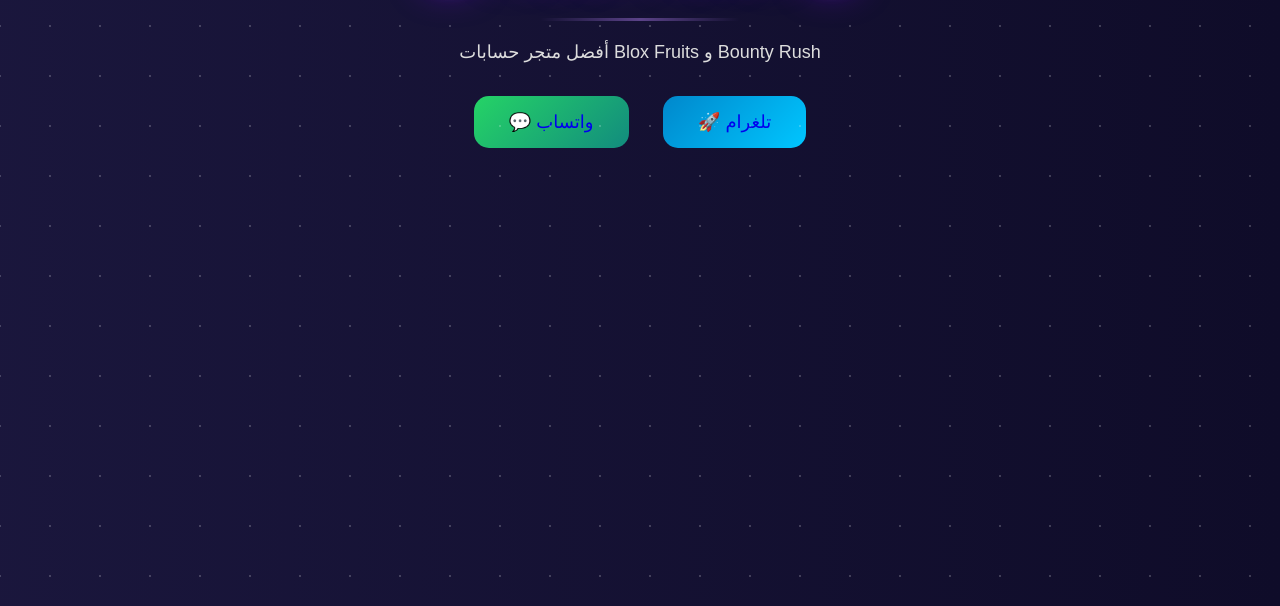
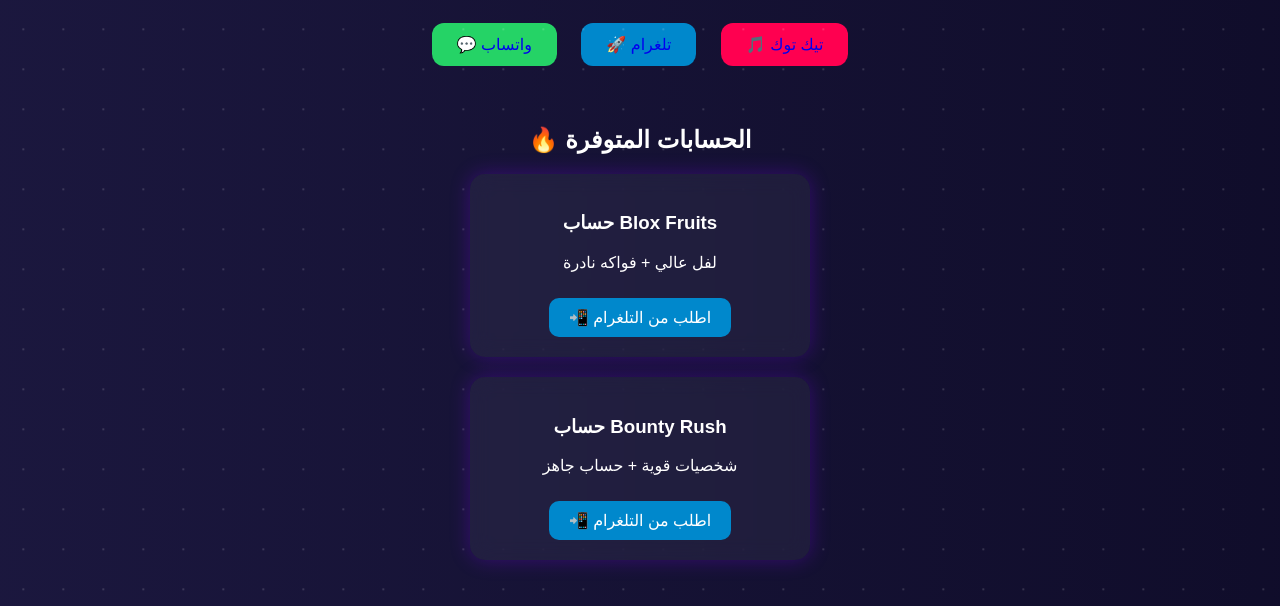
Before and after one commit to hadihsm4-spec/realm-store, a plain HTML site: page index.html in a window 1280 px wide. Shown: the part 194-800 px from the top of the page. Drawn offline with Linux system fonts and the light colour scheme.

Commit message:
index.html

```diff
--- a/index.html
+++ b/index.html
@@ -11,13 +11,11 @@
   font-family: Arial;
   color: white;
   text-align: center;
-  overflow: hidden;
   background: linear-gradient(270deg, #0f0c29, #302b63, #24243e);
   background-size: 600% 600%;
-  animation: bgMove 10s ease infinite;
+  animation: bgMove 12s ease infinite;
 }
 
-/* حركة الخلفية */
 @keyframes bgMove {
   0% {background-position: 0% 50%;}
   50% {background-position: 100% 50%;}
@@ -30,9 +28,9 @@
   width: 100%;
   height: 100%;
   background: radial-gradient(white 1px, transparent 1px);
-  background-size: 50px 50px;
-  animation: moveStars 40s linear infinite;
-  opacity: 0.2;
+  background-size: 40px 40px;
+  animation: moveStars 60s linear infinite;
+  opacity: 0.15;
 }
 
 @keyframes moveStars {
@@ -42,68 +40,66 @@
 
 /* محتوى */
 .container {
-  margin-top: 120px;
-  animation: fadeIn 2s ease;
-}
-
-@keyframes fadeIn {
-  from {opacity: 0; transform: translateY(30px);}
-  to {opacity: 1; transform: translateY(0);}
+  margin-top: 80px;
 }
 
 h1 {
   font-size: 50px;
   color: #bb86fc;
-  text-shadow: 0 0 20px #bb86fc, 0 0 40px #7a00ff;
-}
-
-p {
-  font-size: 18px;
-  color: #ddd;
+  text-shadow: 0 0 25px #bb86fc;
 }
 
 /* أزرار */
 .btn {
   display: inline-block;
-  margin: 15px;
-  padding: 15px 35px;
-  border-radius: 15px;
-  font-size: 18px;
+  margin: 10px;
+  padding: 12px 25px;
+  border-radius: 12px;
   text-decoration: none;
+  font-size: 16px;
   transition: 0.3s;
 }
 
-/* واتساب */
 .whatsapp {
-  background: linear-gradient(135deg, #25D366, #128C7E);
+  background: #25D366;
 }
 
-/* تلغرام */
 .telegram {
-  background: linear-gradient(135deg, #0088cc, #00c6ff);
+  background: #0088cc;
 }
 
-/* تأثير hover */
-.btn:hover {
-  transform: scale(1.12);
-  box-shadow: 0 0 30px white;
+.tiktok {
+  background: #ff0050;
 }
 
-/* تأثير خطوط نيون */
-.glow-line {
-  width: 200px;
-  height: 3px;
-  margin: 20px auto;
-  background: linear-gradient(90deg, transparent, #bb86fc, transparent);
-  animation: glowMove 3s infinite;
+.btn:hover {
+  transform: scale(1.1);
 }
 
-@keyframes glowMove {
-  0% {opacity: 0;}
-  50% {opacity: 1;}
-  100% {opacity: 0;}
+/* الحسابات */
+.accounts {
+  margin-top: 50px;
 }
 
+.card {
+  background: rgba(255,255,255,0.05);
+  margin: 20px auto;
+  padding: 20px;
+  width: 300px;
+  border-radius: 15px;
+  backdrop-filter: blur(10px);
+  box-shadow: 0 0 20px rgba(128,0,255,0.3);
+}
+
+.card a {
+  display: inline-block;
+  margin-top: 10px;
+  padding: 10px 20px;
+  background: #0088cc;
+  color: white;
+  border-radius: 10px;
+  text-decoration: none;
+}
 </style>
 </head>
 
@@ -113,16 +109,31 @@
 
 <div class="container">
   <h1>🔥 Realm Store 🔥</h1>
-  <div class="glow-line"></div>
-  <p>أفضل متجر حسابات Blox Fruits و Bounty Rush</p>
+  <p>بيع حسابات Blox Fruits و Bounty Rush</p>
 
-  <a href="https://wa.me/966562585336" target="_blank" class="btn whatsapp">
-    💬 واتساب
-  </a>
+  <!-- الأزرار -->
+  <a href="https://wa.me/966562585336" target="_blank" class="btn whatsapp">💬 واتساب</a>
+  <a href="https://t.me/+CEsvry-8hAgxNWRk" target="_blank" class="btn telegram">🚀 تلغرام</a>
+  <a href="https://tiktok.com/@realm_33" target="_blank" class="btn tiktok">🎵 تيك توك</a>
 
-  <a href="https://t.me/+CEsvry-8hAgxNWRk" target="_blank" class="btn telegram">
-    🚀 تلغرام
-  </a>
+  <!-- الحسابات -->
+  <div class="accounts">
+    <h2>🔥 الحسابات المتوفرة</h2>
+
+    <div class="card">
+      <h3>حساب Blox Fruits</h3>
+      <p>لفل عالي + فواكه نادرة</p>
+      <a href="https://t.me/+CEsvry-8hAgxNWRk" target="_blank">📲 اطلب من التلغرام</a>
+    </div>
+
+    <div class="card">
+      <h3>حساب Bounty Rush</h3>
+      <p>شخصيات قوية + حساب جاهز</p>
+      <a href="https://t.me/+CEsvry-8hAgxNWRk" target="_blank">📲 اطلب من التلغرام</a>
+    </div>
+
+  </div>
+
 </div>
 
 </body>
```
